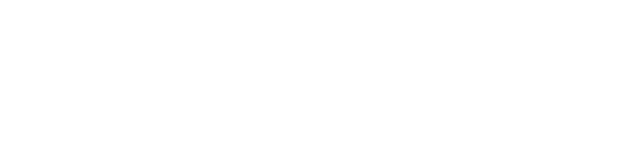
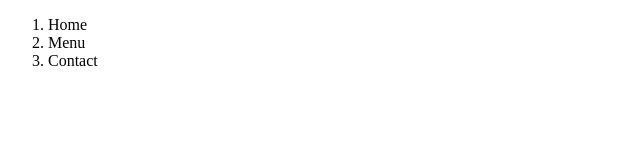
Before and after one commit to AdrianMoncada/Project-Restaurant-Page, a website built with webpack: page dist/index.html in a window 1280 px wide. Shown: the whole page, without its empty margins (0-640 px from the left). Built offline with nearby package versions, Linux system fonts and the light colour scheme.

Commit message:
starting the project with webpack, setting up the html skeleton, creating the html with dom manipulation

```diff
--- a/src/index.js
+++ b/src/index.js
@@ -1 +1,3 @@
-console.log("working correctly")
+import {initialPage} from "./initial-page-load"
+
+initialPage();
--- /dev/null
+++ b/src/initial-page-load.js
@@ -0,0 +1,29 @@
+
+var initialPage = () => {
+  const container = document.querySelector('#content');
+
+
+  // Navbar creation
+  const navbar = document.createElement('nav');
+  navbar.classList.add('navbar');
+  container.appendChild(navbar);
+
+  const list = document.createElement("ol");
+  list.classList.add("navList");
+  navbar.appendChild(list);
+
+  for (var i = 0; i < 3; i++) {
+    const content = document.createElement('li');
+    list.appendChild(content);
+  }
+  list.getElementsByTagName('li')[0].innerHTML = "Home"
+  list.getElementsByTagName('li')[1].innerHTML = "Menu"
+  list.getElementsByTagName('li')[2].innerHTML = "Contact"
+  return
+
+
+}
+
+export {
+  initialPage
+};
```
Also changed, not shown: dist/index.html, dist/main.js, src/banner.png (added).
